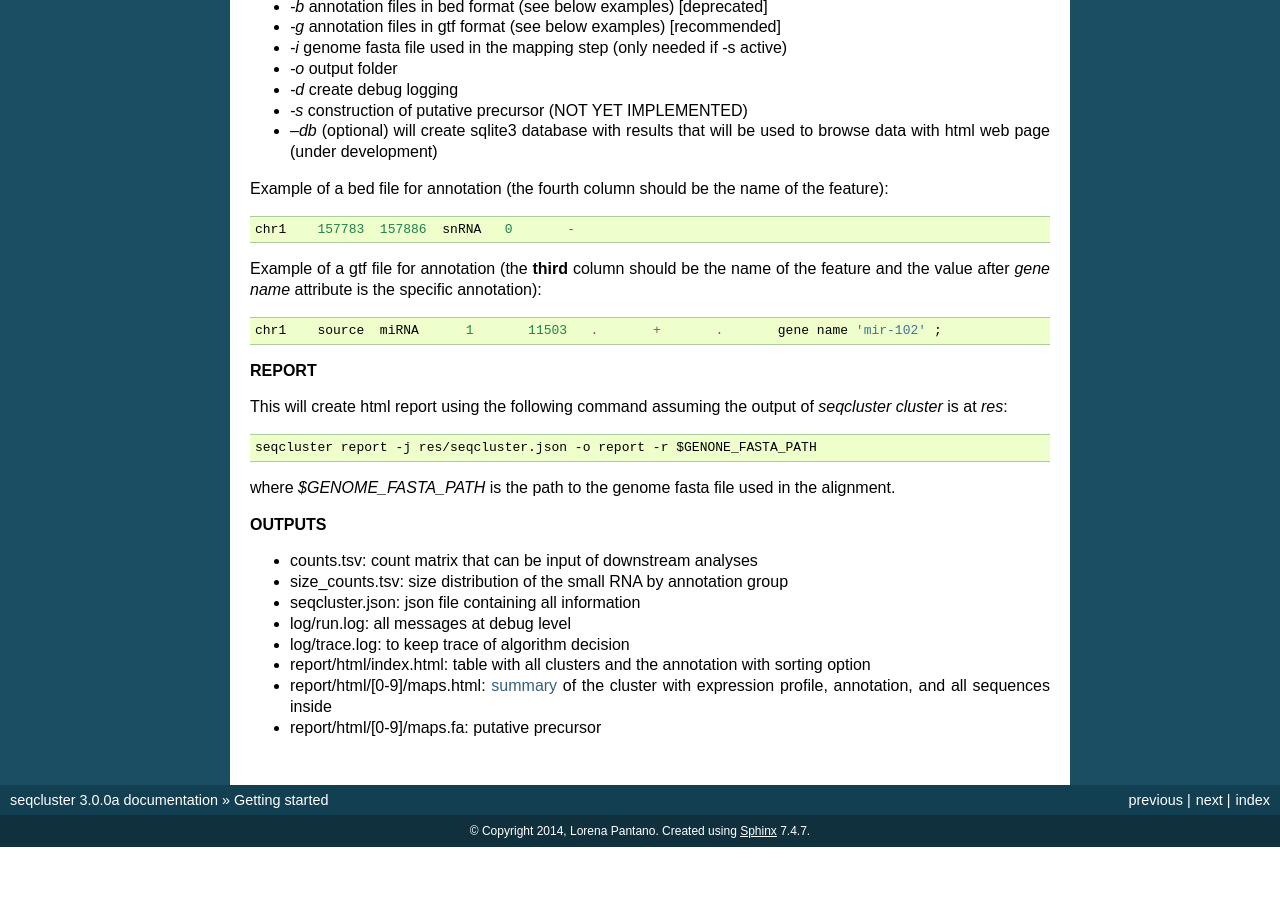
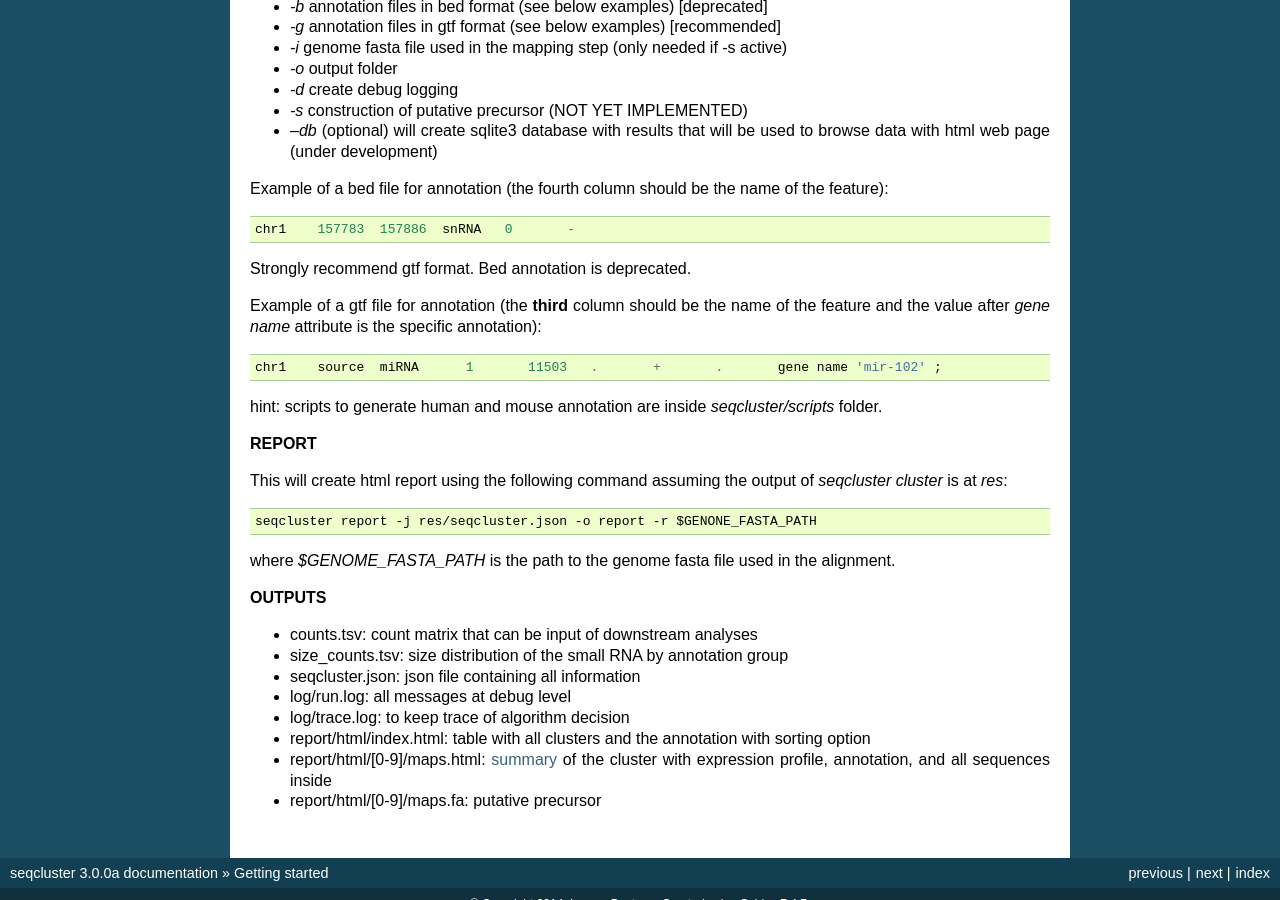
Before and after one commit to lpantano/seqcluster, a Sphinx documentation site: the page built from doc/source/getting_started.rst, in a window 1280 px wide and 900 px high, scrolled down 1495 px. Built offline with Sphinx 7.4.7, drawn with Linux system fonts in a browser that asks for light colours; before the commit the page ends 2342 px from its top, so only the background shows below that.

Commit message:
add pirbase link and helper for annotation gtfs

```diff
--- a/doc/source/getting_started.rst
+++ b/doc/source/getting_started.rst
@@ -110,6 +110,8 @@ Example of a bed file for annotation (the fourth column should be the name of th
 
     chr1    157783  157886  snRNA   0       -
 
+Strongly recommend gtf format. Bed annotation is deprecated.
+
 Example of a gtf file for annotation (the **third** column should be the name of the feature and
 the value after `gene name` attribute is the specific annotation):
 
@@ -117,6 +119,8 @@ the value after `gene name` attribute is the specific annotation):
 
     chr1    source  miRNA      1       11503   .       +       .       gene name 'mir-102' ;
 
+
+hint: scripts to generate human and mouse annotation are inside `seqcluster/scripts` folder.
 
 **REPORT**
 
--- a/doc/source/tools.rst
+++ b/doc/source/tools.rst
@@ -14,9 +14,12 @@ Web-servers
 
 `StarScan`_: Database to browse the targets of miRNAs from degradome data. It has a fancy interface, and many species and data from GEO.
 
+`piRBase`_: Database for piRNA annotation and function. Published last year, for now the best I can find out there.
 
 .. _TFmiR: http://service.bioinformatik.uni-saarland.de/tfmir/
 
 .. _Diana-TarBase v7.0: http://diana.imis.athena-innovation.gr/DianaTools
 
 .. _StarScan: http://mirlab.sysu.edu.cn/starscan/Scan.php
+
+.. _piRBase: http://www.regulatoryrna.org/database/piRNA/index.html
```
